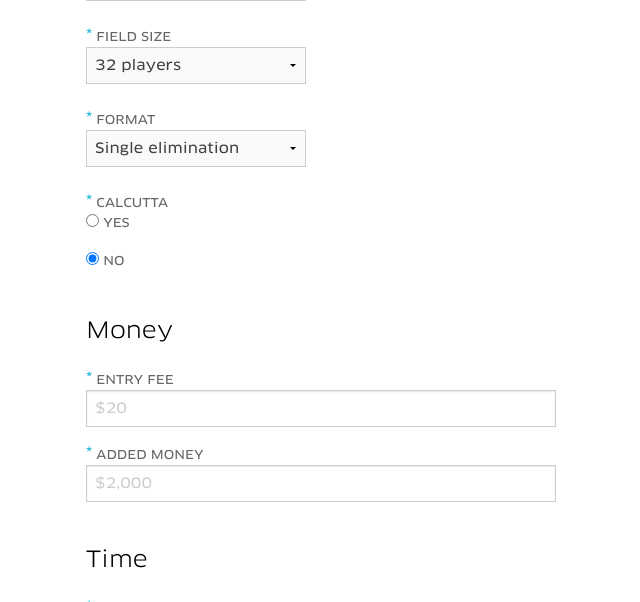
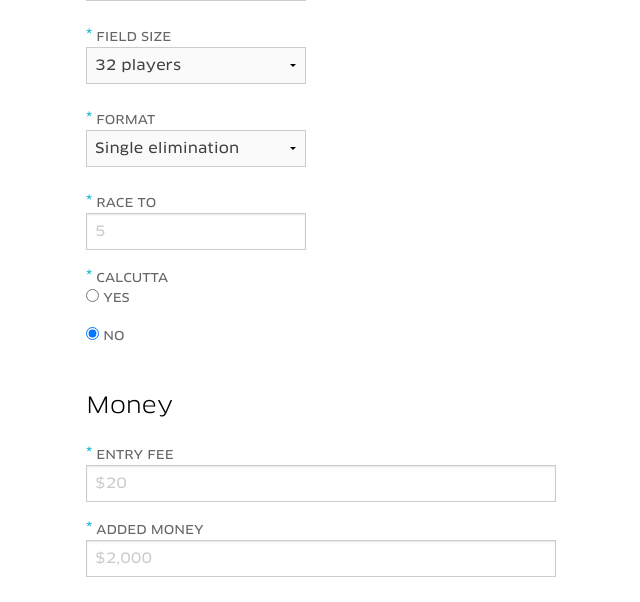
Before and after one commit to sanp/standyco-poolapp, a Django app: template poolapp/apps/post/templates/post/tourney_form_upload.html in a window 1280 px wide. Shown: the part 856-1458 px from the top of the page, without its empty margins (319-959 px from the left). Run offline with Django 3.2, Linux system fonts and the light colour scheme; the template is opened without the code that fills it: values that come from a table or form of the project are taken from there, others are empty; parts of the project's set-up code (start-up, migrations or seed data) failed here and were passed over; some libraries are stand-ins or nearby versions.

Commit message:
Added race-to options depending on format

```diff
--- a/poolapp/apps/post/forms.py
+++ b/poolapp/apps/post/forms.py
@@ -26,11 +26,17 @@ class TourneyForm(ModelForm):
       'end_time',
       'title',
       'has_calcutta',
+      'race_to_single',
+      'race_to_a',
+      'race_to_b',
       'adtnl_info'
     )
     widgets = {
             'title': forms.TextInput(attrs={'placeholder':'My Awesome Tournament'}),
             'has_calcutta': forms.RadioSelect,
+            'race_to_single': forms.TextInput(attrs={'placeholder':'5'}),
+            'race_to_a': forms.TextInput(attrs={'placeholder':'5'}),
+            'race_to_b': forms.TextInput(attrs={'placeholder':'3'}),
             'pool_hall': forms.TextInput(attrs={'placeholder':'My Awesome Pool Hall'}),
             'game_other': forms.TextInput(attrs={
                 'placeholder':'Another game type'
--- a/poolapp/apps/post/models.py
+++ b/poolapp/apps/post/models.py
@@ -84,6 +84,13 @@ class Tourney(models.Model):
   tourney_format_other = models.CharField(max_length=200, verbose_name="Other Format",
       blank=True, null=True)
 
+  race_to_single = models.IntegerField(blank=True, null=True,
+      verbose_name="Race to")
+  race_to_a = models.IntegerField(blank=True, null=True,
+      verbose_name="Race to on A-Side")
+  race_to_b = models.IntegerField(blank=True, null=True,
+      verbose_name="Race to on B-Side")
+
   has_calcutta = models.BooleanField(choices=BOOL_CHOICES, default=False)
 
   contact_name = models.CharField(max_length=200)
--- a/poolapp/apps/post/templates/post/tourney_form_upload.html
+++ b/poolapp/apps/post/templates/post/tourney_form_upload.html
@@ -168,6 +168,32 @@
                 <div id="other_tourney_format" class="other_txt_box large-6 medium-6 columns">
                   <label>Other Format
                     {{ form.tourney_format_other }}
+                  </label>
+                </div>
+
+              </div>
+
+              <div id="race_to_row" class="row">
+
+                <div class="required large-6 medium-6 columns">
+                  <label class="required_label">Race To
+                    {{ form.race_to_single }}
+                  </label>
+                </div>
+
+              </div>
+
+              <div id="race_to_double_row" class="row">
+
+                <div class="required large-6 medium-6 columns">
+                  <label class="required_label">Race To on A-Side
+                    {{ form.race_to_a }}
+                  </label>
+                </div>
+
+                <div class="required large-6 medium-6 columns">
+                  <label class="required_label">Race To on B-Side
+                    {{ form.race_to_b }}
                   </label>
                 </div>
 
@@ -414,6 +440,7 @@
 <script type='text/javascript'>
   $(document).ready(function() {
 
+      // Other hide/show options
       var elements = {
         // key = formtools div id for dropdown element
         // value[0] = other option number, from models.py
@@ -445,6 +472,27 @@
 
       });
 
+      // Race to hide/show options
+      // See models.py -- 0 is single elimination. 1 is double. 2 is other.
+      if($('#formtools_tourney_format').val() == 1){
+          $('#race_to_double_row').show();
+          $('#race_to_row').hide();
+      }
+      else{
+          $('#race_to_double_row').hide();
+          $('#race_to_row').show();
+      }
+      $('#formtools_tourney_format').change(function() {
+          if($(this).val() == 1){
+              $('#race_to_double_row').show();
+              $('#race_to_row').hide();
+          }
+          else{
+              $('#race_to_double_row').hide();
+              $('#race_to_row').show();
+          }
+      });
+
   });
 </script>
 
--- a/poolapp/apps/post/views.py
+++ b/poolapp/apps/post/views.py
@@ -32,6 +32,9 @@ def tourney_form_upload(request):
       end_time = form.cleaned_data['end_time']
       title = form.cleaned_data['title']
       has_calcutta = form.cleaned_data['has_calcutta']
+      race_to_single = form.cleaned_data['race_to_single']
+      race_to_a = form.cleaned_data['race_to_a']
+      race_to_b = form.cleaned_data['race_to_b']
       adtnl_info = form.cleaned_data['adtnl_info']
 
       tourney = Tourney.objects.create(
@@ -51,6 +54,9 @@ def tourney_form_upload(request):
                   end_time = end_time,
                   title = title,
                   has_calcutta = has_calcutta,
+                  race_to_single = race_to_single,
+                  race_to_a = race_to_a,
+                  race_to_b = race_to_b,
                   adtnl_info = adtnl_info,
                 )
 
```
Also changed, not shown: poolapp/apps/post/migrations/0006_auto_20150526_2202.py (added).
